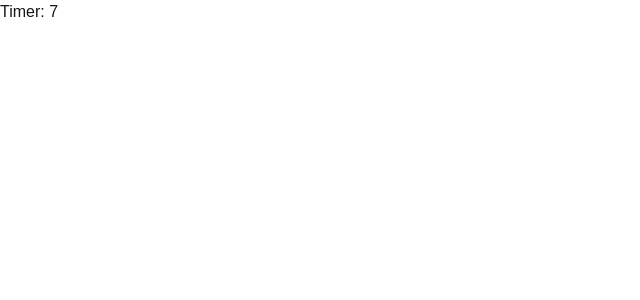
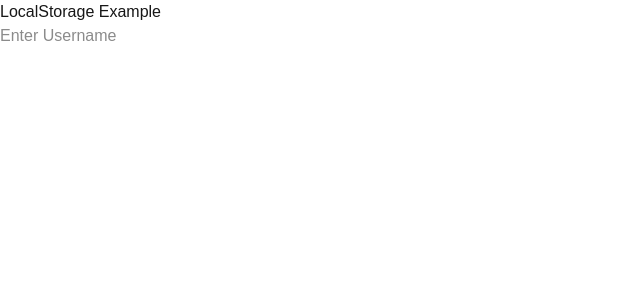
Before and after one commit to Hariprakash3131/Next-Cube-84, a Next.js app in the folder useeffect-hook/: page / in a window 1280 px wide. Shown: the top 300 px of the page, without its empty margins (0-640 px from the left). Built offline with nearby package versions, Linux system fonts and the light colour scheme.

Commit message:
react-83

```diff
--- /dev/null
+++ b/useeffect-hook/src/app/components/taskFive.js
@@ -0,0 +1,32 @@
+'use client'
+
+import { useEffect, useState } from "react"
+
+export default function TaskFive(){
+
+    const [username, setUsername] = useState("")
+
+    // Save to LocalStorage
+    useEffect(() => {
+
+        localStorage.setItem("username", username)
+
+    }, [username])
+
+    return(
+        <div>
+
+            <h1>LocalStorage Example</h1>
+
+            <input
+                type="text"
+                placeholder="Enter Username"
+                value={username}
+                onChange={(e) => setUsername(e.target.value)}
+            />
+
+            <h2>{username}</h2>
+
+        </div>
+    )
+}
--- a/useeffect-hook/src/app/page.js
+++ b/useeffect-hook/src/app/page.js
@@ -1,4 +1,7 @@
 "use client";
+
+import TaskFive from "./components/taskFive";
+
 // import TaskThree from "./components/taskThree";
 // import ApiCall from "./components/page";
 // import TimerExample from "./components/setInterval";
@@ -7,7 +10,7 @@
 // import { useEffect } from "react";
 // import TaskOne from "./components/taskOne";
 // import TaskTwo from "./components/taskTwo";
-import TaskFour from "./components/taskFour";
+// import TaskFour from "./components/taskFour";
 export default function Home() {
   // useEffect(()=>{
   //   console.log('Page Loaded')
@@ -23,7 +26,8 @@ export default function Home() {
         {/* <TaskOne/> */}
         {/* <TaskTwo/> */}
         {/* <TaskThree/> */}
-        <TaskFour/>
+        {/* <TaskFour/> */}
+        <TaskFive/>
       </>
   );
 }
```
